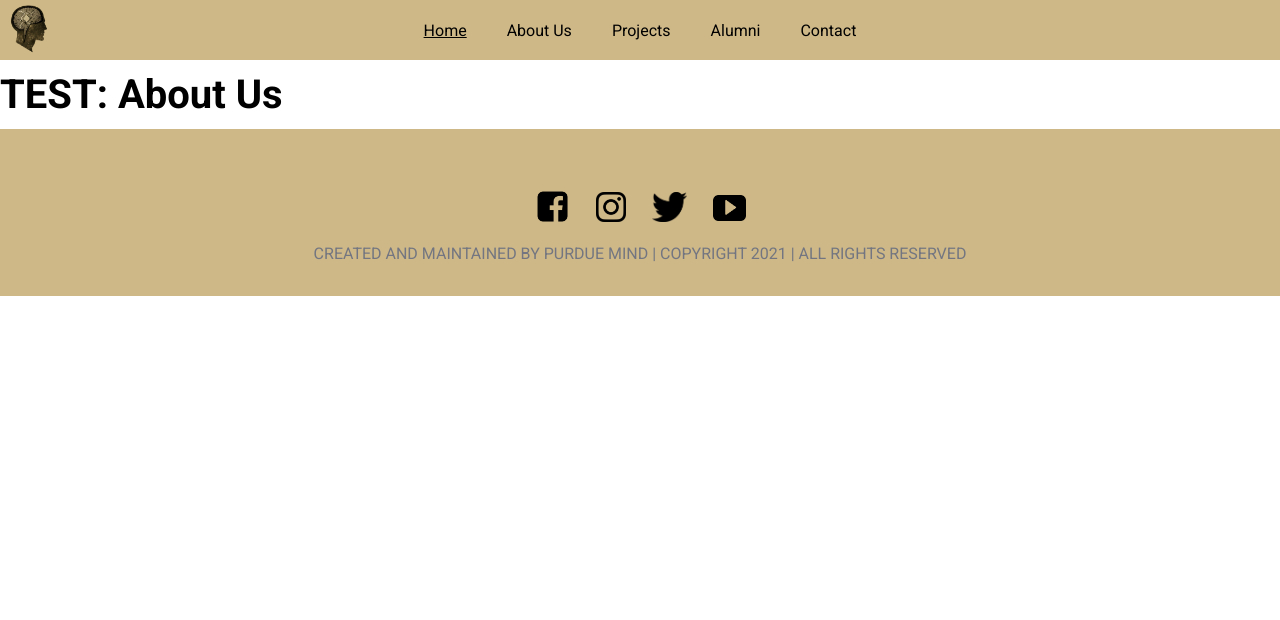
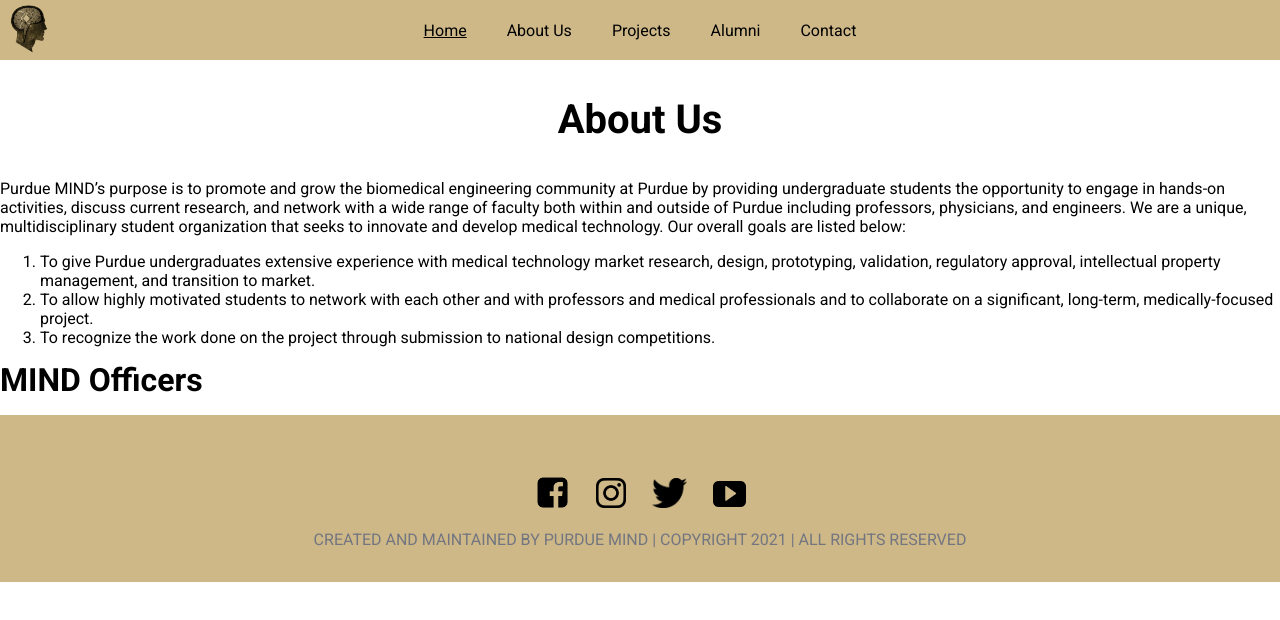
Before and after one commit to ClaireXP/PurdueMIND, a React (Create React App) app in the folder mindwebsite/: page /AboutUs in a window 1280 px wide. Shown: the top 620 px of the page. Built offline with nearby package versions, Linux system fonts and the light colour scheme.

Commit message:
Began work on About page

```diff
--- a/mindwebsite/src/pages/about/AboutPage.css
+++ b/mindwebsite/src/pages/about/AboutPage.css
@@ -0,0 +1,7 @@
+#aboutHeader {
+  margin-top: 20px;
+  margin-bottom: 20px;
+  padding: 5px;
+
+  text-align: center;
+}
--- a/mindwebsite/src/pages/about/AboutPage.js
+++ b/mindwebsite/src/pages/about/AboutPage.js
@@ -1,10 +1,31 @@
 import './AboutPage.css';
 import '../../App.css';
+import textList from './text';
 
 export default function AboutPage() {
   return (
     <div className='aboutPage'>
-      <h1>TEST: About Us</h1>
+
+      <div className='aboutInfo'>
+        <div id='aboutHeader'>
+          <h1>About Us</h1>
+        </div>
+
+        <div>
+          <p>{textList[0]}</p>
+        </div>
+
+        <ol>
+          <li>{textList[1]}</li>
+          <li>{textList[2]}</li>
+          <li>{textList[3]}</li>
+        </ol>
+      </div>
+
+      <div className='officersInfo'>
+        <h2>MIND Officers</h2>
+      </div>
+
     </div>
   );
 };
--- /dev/null
+++ b/mindwebsite/src/pages/about/text.js
@@ -0,0 +1,16 @@
+const aboutText = "Purdue MIND’s purpose is to promote and grow the biomedical engineering community at Purdue by providing \
+undergraduate students the opportunity to engage in hands-on activities, discuss current research, and network with a \
+wide range of faculty both within and outside of Purdue including professors, physicians, and engineers. We are a unique, \
+multidisciplinary student organization that seeks to innovate and develop medical technology. Our overall goals are listed below:";
+
+const goal1 = "To give Purdue undergraduates extensive experience with medical technology market research, design, prototyping, \
+validation, regulatory approval, intellectual property management, and transition to market.";
+
+const goal2 = "To allow highly motivated students to network with each other and with professors and medical professionals and \
+to collaborate on a significant, long-term, medically-focused project."
+
+const goal3 = "To recognize the work done on the project through submission to national design competitions."
+
+let textList = [ aboutText, goal1, goal2, goal3 ]
+
+export default textList;
```
Also changed, not shown: 1 other file (tests, documents, lock files or other folders).
